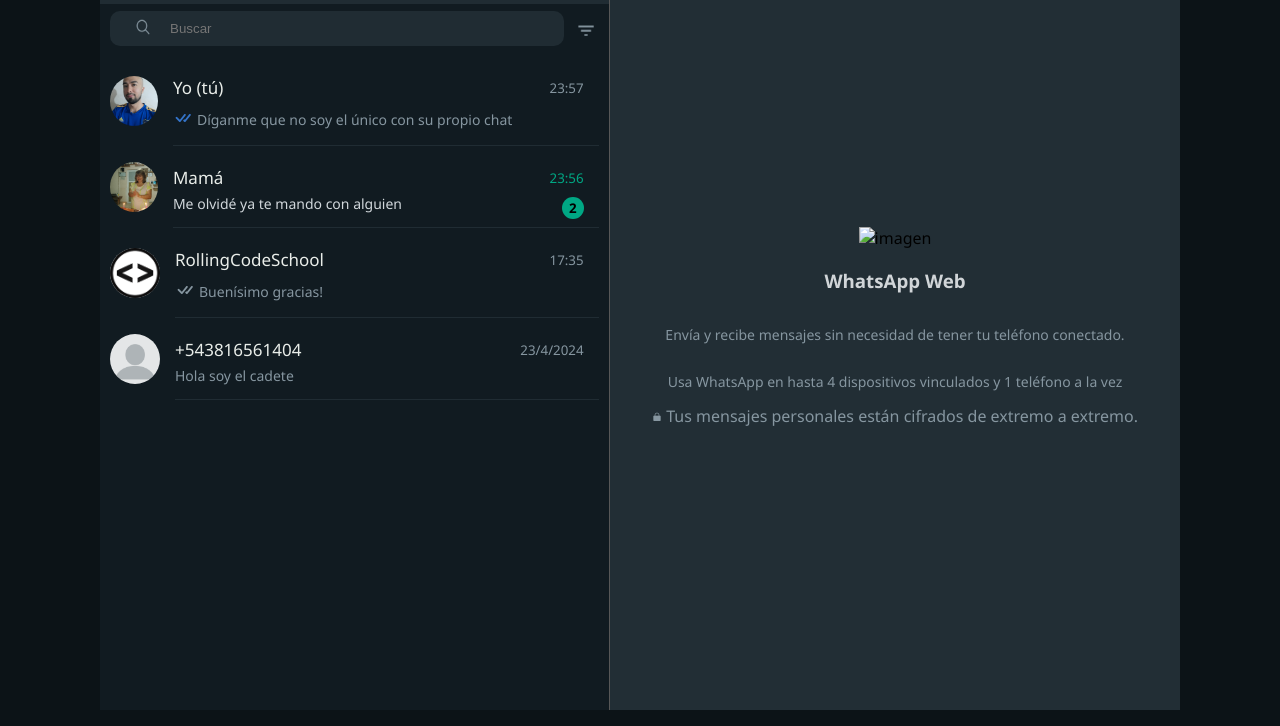
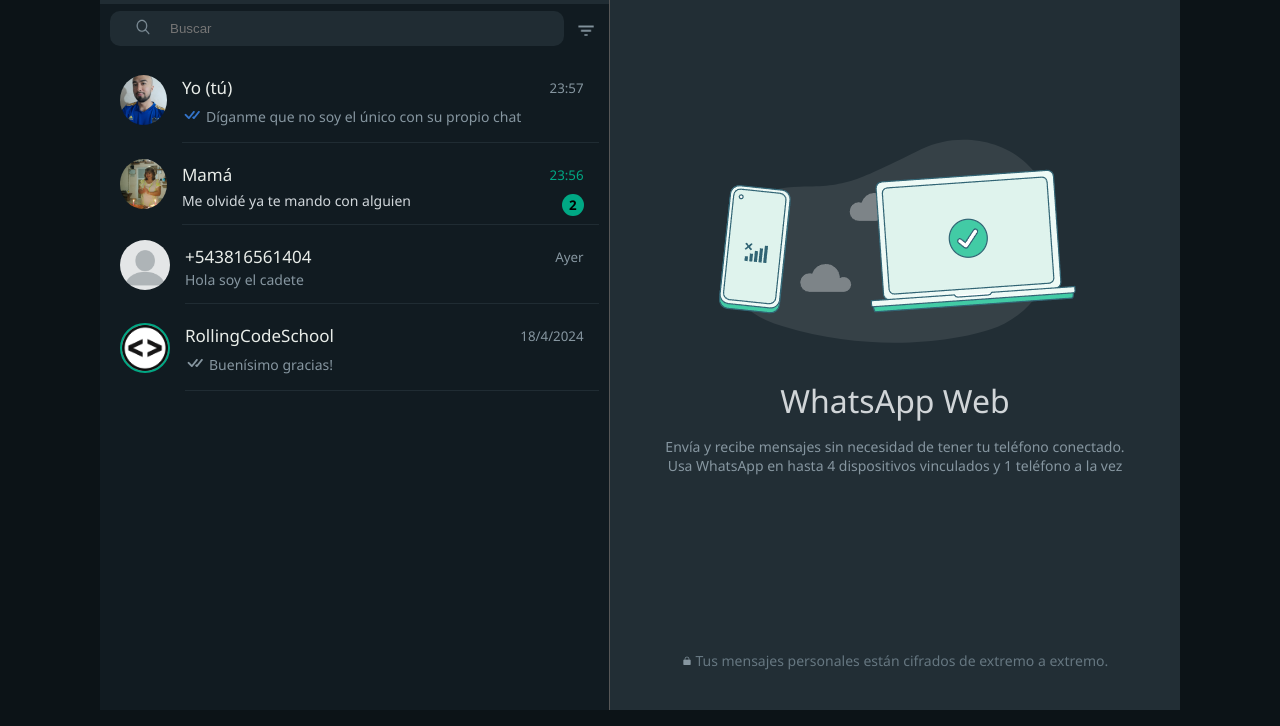
Before and after one commit to brunomry/challengeRollingCode, a plain HTML site: page index.html in a window 1280 px wide. Shown: the part 74-800 px from the top of the page. Drawn offline with nearby package versions, Linux system fonts and the light colour scheme.

Commit message:
Agregue imagen del contenedor de la derecha y estilice su contenido

```diff
--- a/index.html
+++ b/index.html
@@ -4,6 +4,7 @@
     <meta charset="UTF-8" />
     <meta name="viewport" content="width=device-width, initial-scale=1.0" />
     <title>WhatsApp</title>
+    <link rel="icon" href="./img/iconowpp.png">
     <link rel="stylesheet" href="https://cdn.jsdelivr.net/npm/bootstrap-icons@1.11.3/font/bootstrap-icons.min.css">
     <link rel="stylesheet" href="styles.css" />
   </head>
@@ -57,41 +58,40 @@
                 </div>
               </div>
             </article>
-
-            <article class="chat">
-              <img src="./img/rc.png" class="chat_imgProfile" alt="imagen de perfil">
-              <div class="chat_description">
-                <div class="description_nameHour">
-                  <span class="name" title="RollingCodeSchool">RollingCodeSchool</span>
-                  <small class="hour">17:35</small>
-                </div>
-                <p class="description_message" title="Buenísimo gracias!"><span><i class="bi bi-check-all checkAllrc"></i>Buenísimo gracias!</span></p>
-              </div>
-            </article>
             <article class="chat">
               <img src="./img/img4.webp" class="chat_imgProfile" alt="imagen de perfil">
               <div class="chat_description">
                 <div class="description_nameHour">
                   <span class="name" title="+543816561404">+543816561404</span>
-                  <small class="hour">23/4/2024</small>
+                  <small class="hour">Ayer</small>
                 </div>
                 <p class="description_message" title="Hola soy el cadete"><span>Hola soy el cadete</span></p>
+              </div>
+            </article>
+            <article class="chat">
+              <img src="./img/rc.png" class="chat_imgProfile imgProfileRC" alt="imagen de perfil">
+              <div class="chat_description">
+                <div class="description_nameHour">
+                  <span class="name" title="RollingCodeSchool">RollingCodeSchool</span>
+                  <small class="hour">18/4/2024</small>
+                </div>
+                <p class="description_message" title="Buenísimo gracias!"><span><i class="bi bi-check-all checkAllrc"></i>Buenísimo gracias!</span></p>
               </div>
             </article>
           </div>
         </article>
         <article class="containerChats_contentChat">
           <div class="contentChat">
-            <img src="" alt="imagen" />
-            <h1>WhatsApp Web</h1>
+            <img src="./img/img_wpp.png" alt="imagen" />
+            <h1 class="titleWhatsApp">WhatsApp Web</h1>
             <p>Envía y recibe mensajes sin necesidad de tener tu teléfono conectado.</p>
             <p>Usa WhatsApp en hasta 4 dispositivos vinculados y 1 teléfono a la vez</p>
-            <div>
-              <img src="./img/candado.png" alt="">
-              <span>Tus mensajes personales están cifrados de extremo a extremo.</span>
-            </div>
+
           </div>
-
+          <div class="encryptedMessage">
+            <img src="./img/candado.png" alt="icono de candado" title="candado">
+            <span>Tus mensajes personales están cifrados de extremo a extremo.</span>
+          </div>
         </article>
       </section>
     </main>
--- a/styles.css
+++ b/styles.css
@@ -17,6 +17,7 @@
 
 p{
   font-size: 14px;
+  color: #8696A0;
 }
 
 .container{
@@ -115,7 +116,6 @@
 
 .chat{
   width: 96%;
-  /* border-bottom: .5px solid black; */
   display: flex;
   align-items: center;
   gap: 15px;
@@ -132,6 +132,7 @@
   height: 50px;
   object-fit: cover;
   border-radius: 100%;
+  margin-left: 10px;
 }
 
 .chat_description{
@@ -184,7 +185,10 @@
   font-weight: normal;
 }
 
-.description_message,
+.description_message{
+  margin-top: 2px;
+}
+
 .messageContact_messageBold{
   margin-top: 5px;
 }
@@ -200,6 +204,10 @@
   margin-right: 15px;
   border-radius: 100%;
   padding: 2px 7px;
+}
+
+.chat .imgProfileRC{
+  border: 2px solid #00A884;
 }
 
 /* parte derecha*/
@@ -229,13 +237,19 @@
   align-items: center;
 }
 
-.contentChat h1{
-  color: #C0D0D2;
-  color: rgba(233, 237, 239, 0.88);
+.contentChat .titleWhatsApp{
+  color: #E9EDEFE0;
+  font-size: 32px;
+  font-weight: 100;
+  margin: 20px 0 15px 0;
 }
 
+.contentChat p{
+  margin: 0;
+}
 
-.contentChat p,
-.contentChat span{
-  color: #8696A0;
+.encryptedMessage {
+  padding-bottom: 40px;
+  color: #667781;
+  font-size: 14px;
 }
```
Also changed, not shown: img/iconowpp.png (added), img/img_wpp.png (added).
